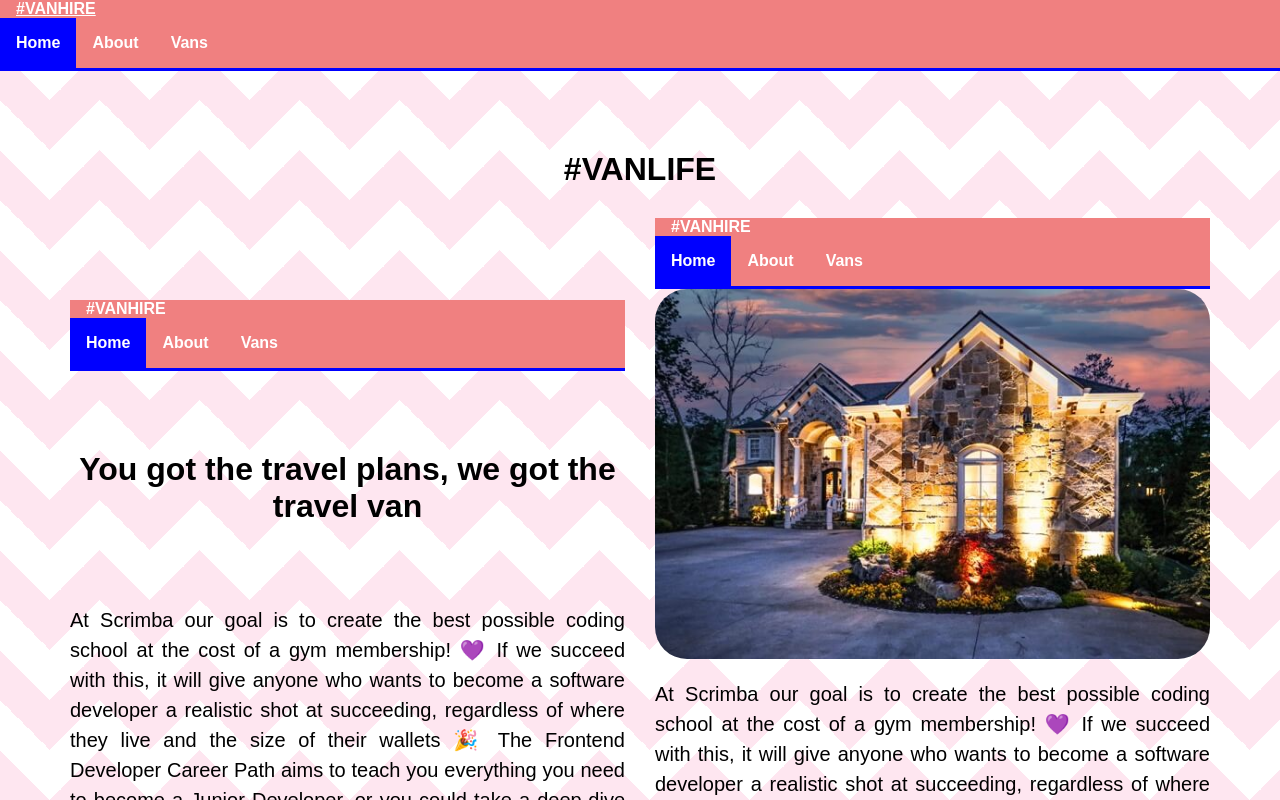
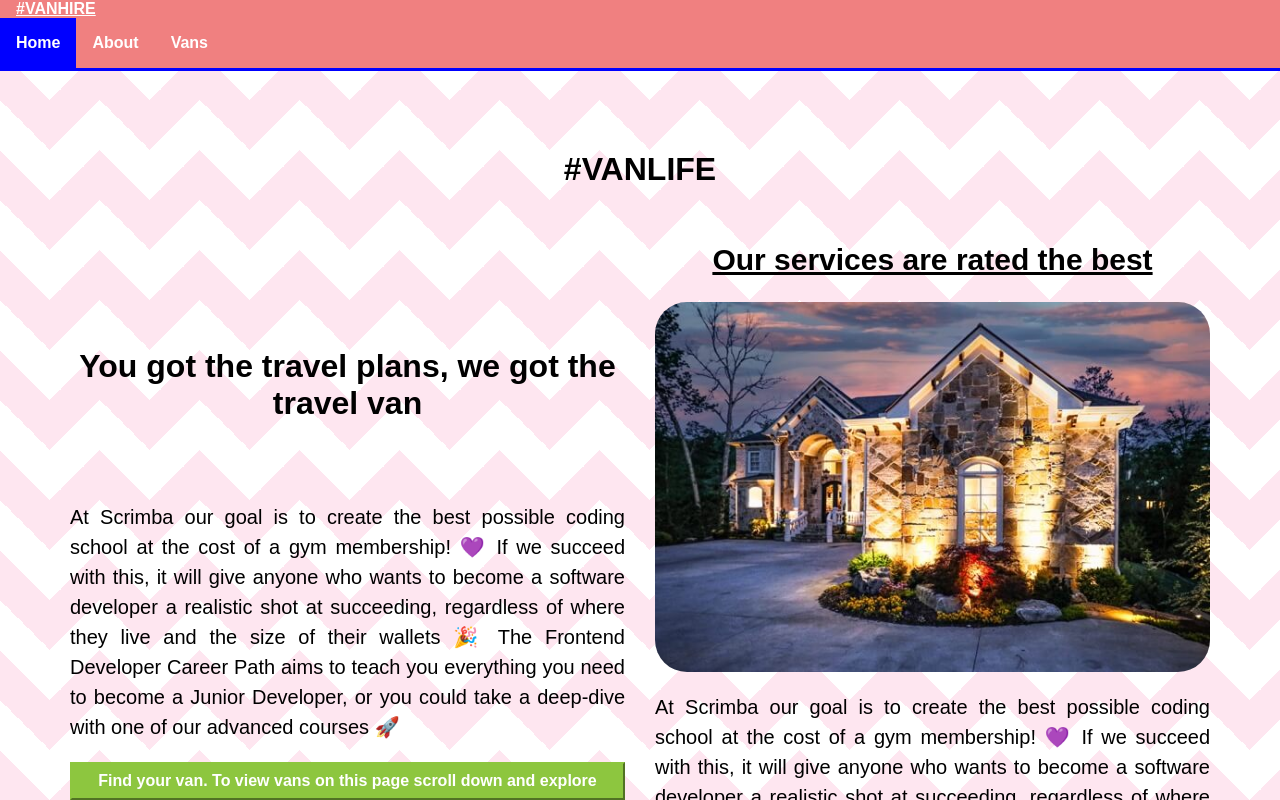
Before and after one commit to Tochiskool/shop_a_van, a React (Create React App) app: page / in a window 1280 px wide. Shown: the top 800 px of the page. Built offline with nearby package versions, Linux system fonts and the light colour scheme; no server answers; what miragejs would draw is missing.

Commit message:
Updated Home index file h2 on line 60

```diff
--- a/src/pages/Home/index.jsx
+++ b/src/pages/Home/index.jsx
@@ -5,7 +5,7 @@ import house from "./images/house.jpg";
 import UseFetch from "../../useFetch";
 import Vans from "../Vans";
 import { Link } from "react-router-dom";
-import Layout from "../Layout";
+// import Layout from "../Layout";
 const Home = () => {
   const [toggleVisibility, setToggleVisibility] = useState(false);
 
@@ -27,7 +27,7 @@ const Home = () => {
           <div className='col-1-2'>
             <div className='pushDown'>
               {/* <Navbar /> */}
-              <Layout />
+              {/* <Layout /> */}
               <div className='first-col'>
                 <h1>You got the travel plans, we got the travel van</h1>
                 <p>
@@ -56,7 +56,8 @@ const Home = () => {
           <div className='col-1-2'>
             <div className='pushUp'>
               {/* <Navbar /> */}
-              <Layout />
+              {/* <Layout /> */}
+              <h2>Our services are rated the best</h2>
               <div className='second-col'>
                 <img className='bg' src={house} alt='beautiful house' />
                 <p>
```
